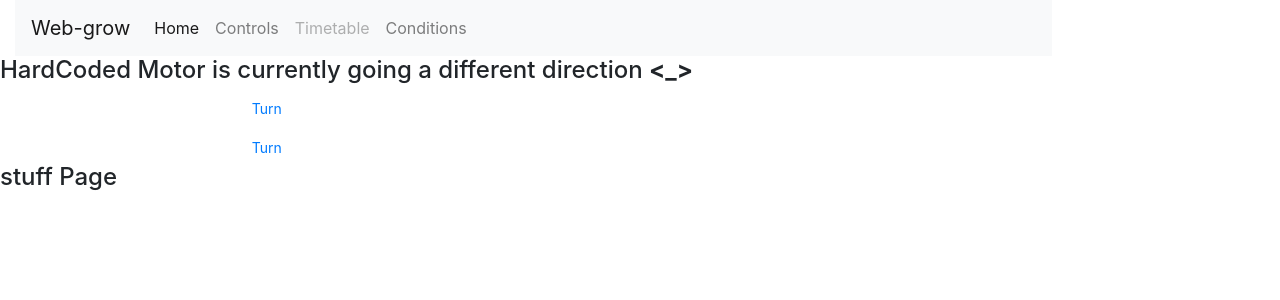
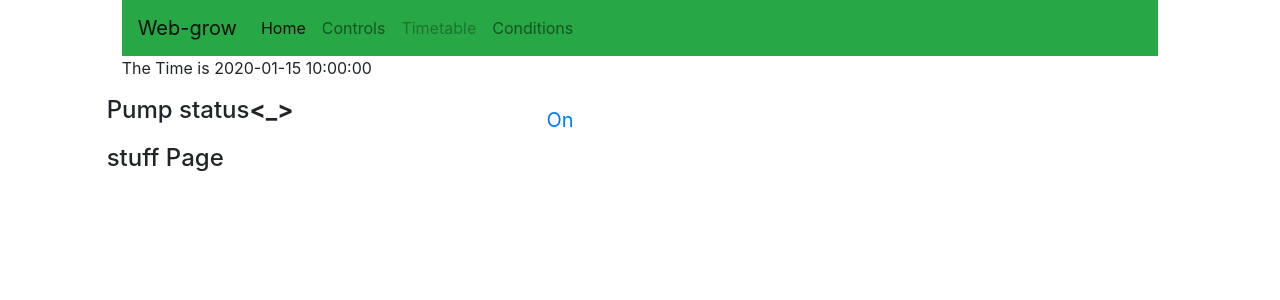
Before and after one commit to McGhie/web-grow, a Flask app: template templates/index.html in a window 1280 px wide. Shown: the top 300 px of the page. Run offline with Flask 2, Linux system fonts and the light colour scheme; the template is opened without the code that fills it: most values are stand-ins (such as "Sample title", 1, 10 or a date in 2020); some libraries are stand-ins or nearby versions.

Commit message:
the hope is there

```diff
--- a/app.py
+++ b/app.py
@@ -11,11 +11,16 @@
 
 from flask import Flask, render_template, redirect, url_for, request
 from flask_sqlalchemy import SQLAlchemy
+import datetime
+
+from py import momentjs
+import read_arduino
+import moment
+from py import clock as clock
+
+DEBUG = True
 
 
-import read_arduino
-
-DEBUG = True
 
 def log(s):
     if DEBUG:
@@ -39,6 +44,8 @@
 app = Flask(__name__)
 app.config['SQLALCHEMY_DATABASE_URI'] = 'sqlite:///webgrowdev.sqlite3'
 app.config['SECRET_KEY'] = "random string"
+app.config['SQLALCHEMY_TRACK_MODIFICATIONS'] = False
+
 
 db = SQLAlchemy(app)
 class webgrowdev(db.Model):
@@ -55,10 +62,6 @@
       self.pin = pin
 
 db.create_all()
-
-
-
-
 
 
 
@@ -85,9 +88,10 @@
           pins[pin]['state'] = GPIO.input(pin)
    # Put the pin dictionary into the template data dictionary:
    templateData = {
+      'now':moment.now().format("DD-MM-YYYY"),
       'pins' : pins
+
       }
-
    # Pass the template data into the template main.html and return it to the user
    return render_template('index.html', **templateData)
 
@@ -203,5 +207,7 @@
 
 if __name__ == "__main__":
 
+
    db.create_all()
+
    app.run(host='0.0.0.0', port=8080, debug=True)
--- a/templates/index.html
+++ b/templates/index.html
@@ -4,15 +4,17 @@
 
 <div class="col-xs-12">
 
+<p>The Time is {{now}} </p>
+
 <div class="row">
-<h4>HardCoded Motor is currently going a different direction <strong><_></strong></h4>
+<h4>Pump status<strong><_></strong></h4>
   <div class="col-sm-6 col-sm-offset-3">
-{%if pins[12].state == true %}
-<a href="/12/left" class="btn btn-block btn-lg btn-default" role="button">Turn</a>
-{%elif pins[16].state == true%}
-<a href="/12/right" class="btn btn-block btn-lg btn-default" role="button">Turn</a>
+{%if pins[12].state != true %}
+<a href="/12/on" class="btn btn-block btn-lg btn-default" role="button">On</a>
+{%elif pins[12].state == true%}
+<a href="/12/off" class="btn btn-block btn-lg btn-default" role="button">Off</a>
 {%else%}
-<a href="/12/left" class="btn btn-block btn-sm btn-default" role="button">Turn</a>
+<a href="/12/on" class="btn btn-block btn-sm btn-default" role="button">Turn</a>
 <a href="/12/right" class="btn btn-block btn-sm btn-default" role="button">Turn</a>
 {%endif%}
 </div>
--- a/templates/main.html
+++ b/templates/main.html
@@ -5,13 +5,14 @@
 <script src="https://code.jquery.com/jquery-3.2.1.slim.min.js" integrity="sha384-KJ3o2DKtIkvYIK3UENzmM7KCkRr/rE9/Qpg6aAZGJwFDMVNA/GpGFF93hXpG5KkN" crossorigin="anonymous"></script>
 <script src="https://cdnjs.cloudflare.com/ajax/libs/popper.js/1.12.9/umd/popper.min.js" integrity="sha384-ApNbgh9B+Y1QKtv3Rn7W3mgPxhU9K/ScQsAP7hUibX39j7fakFPskvXusvfa0b4Q" crossorigin="anonymous"></script>
 <script src="https://maxcdn.bootstrapcdn.com/bootstrap/4.0.0/js/bootstrap.min.js" integrity="sha384-JZR6Spejh4U02d8jOt6vLEHfe/JQGiRRSQQxSfFWpi1MquVdAyjUar5+76PVCmYl" crossorigin="anonymous"></script>
+
 <title>RPi Appliance Control Web Server</title>
 
 </head>
 
 
 <body>
-  <div class="col-xs-12 col-sm-offset-1 col-sm-10">
+  <div class="col-xs-12 offset-sm-1 col-sm-10">
 
   {% include "nav.html" %}
 
--- a/templates/nav.html
+++ b/templates/nav.html
@@ -1,4 +1,4 @@
-<nav class="navbar navbar-expand-lg navbar-light bg-light bg-success">
+<nav class="navbar navbar-expand-lg navbar-light bg-success">
   <a class="navbar-brand" href="/index">Web-grow</a>
   <button class="navbar-toggler" type="button" data-toggle="collapse" data-target="#navbarNav" aria-controls="navbarNav" aria-expanded="false" aria-label="Toggle navigation">
     <span class="navbar-toggler-icon"></span>
```
Also changed, not shown: py/clock.py (added, +13 -0 lines), py/__init__.py (added).
